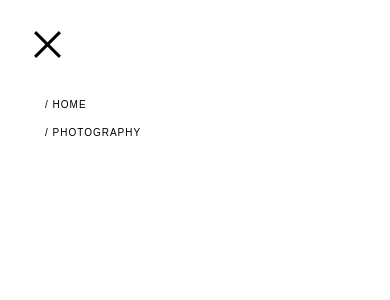
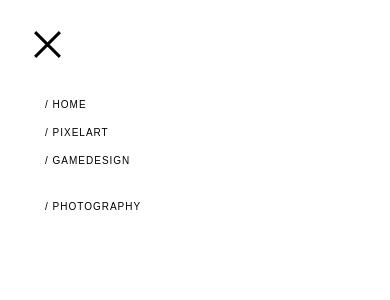
Before and after one commit to brunorc93/mkashima-portifolio-2024, a Next.js app: page /layout in a window 390 px wide. Both pictures are taken after a click on the button 47 px from the left and 44 px from the top of the page. Shown: the top 300 px of the page. Built offline with nearby package versions, Linux system fonts and the light colour scheme.

Commit message:
more refactoring and changes on text #2

```diff
--- a/app/components/modules/navBar.js
+++ b/app/components/modules/navBar.js
@@ -4,15 +4,13 @@ import Link from 'next/link'
 export default function Navbar() {
     return (
         <>
-        <meta name="viewport" content="initial-scale=1.0, width=device-width"/>
+            <meta name="viewport" content="initial-scale=1.0, width=device-width"/>
             <div className={navbar.hidenav}>
                 <div className={navbar.col-3}>
                     <div className={navbar.content}>
                         <ul className={navbar.navbarlist}>
                             <Link href="/mkashi"><img className={navbar.logoimg} src="/logo.svg" alt= "mkashima logo" width="130px" /></Link>
-                            <li className={navbar.logoitem}>
-                                mkashi
-                            </li>
+                            <li className={navbar.logoitem}>mkashi</li>
                             <br/>
                             <br/>
                             <li className={navbar.navbaritem}><Link href="/mkashi"><a>/ HOME</a></Link></li>
--- a/app/components/modules/navBar.module.css
+++ b/app/components/modules/navBar.module.css
@@ -18,7 +18,6 @@
 .logoimg {
   display: block;
   margin: 40px 35px 10px 35px;
-
 }
 
 .logoitem {
--- a/pages/layout.js
+++ b/pages/layout.js
@@ -28,6 +28,9 @@ export default function Layout({children}) {
                 <ul className={isOpen === false ? layout.mobile + ' ' + layout.navmob : layout.mobile + ' ' + layout.navmob +' ' + layout.active}
                 onClick={openMenu}>
                     <li className={layout.navmobitem}><Link href="/mkashi"><a>/ HOME</a></Link></li>
+                    <li className={layout.navmobitem}><Link href="/mkashi/pixelart"><a>/ PIXELART</a></Link></li>
+                    <li className={layout.navmobitem}><Link href="/mkashi/gamedesign"><a>/ GAMEDESIGN</a></Link></li>
+                    <br/>
                     <li className={layout.navmobitem}><Link href="/mkashi/photography"><a>/ PHOTOGRAPHY</a></Link></li>
                 </ul>
             </header>
```
